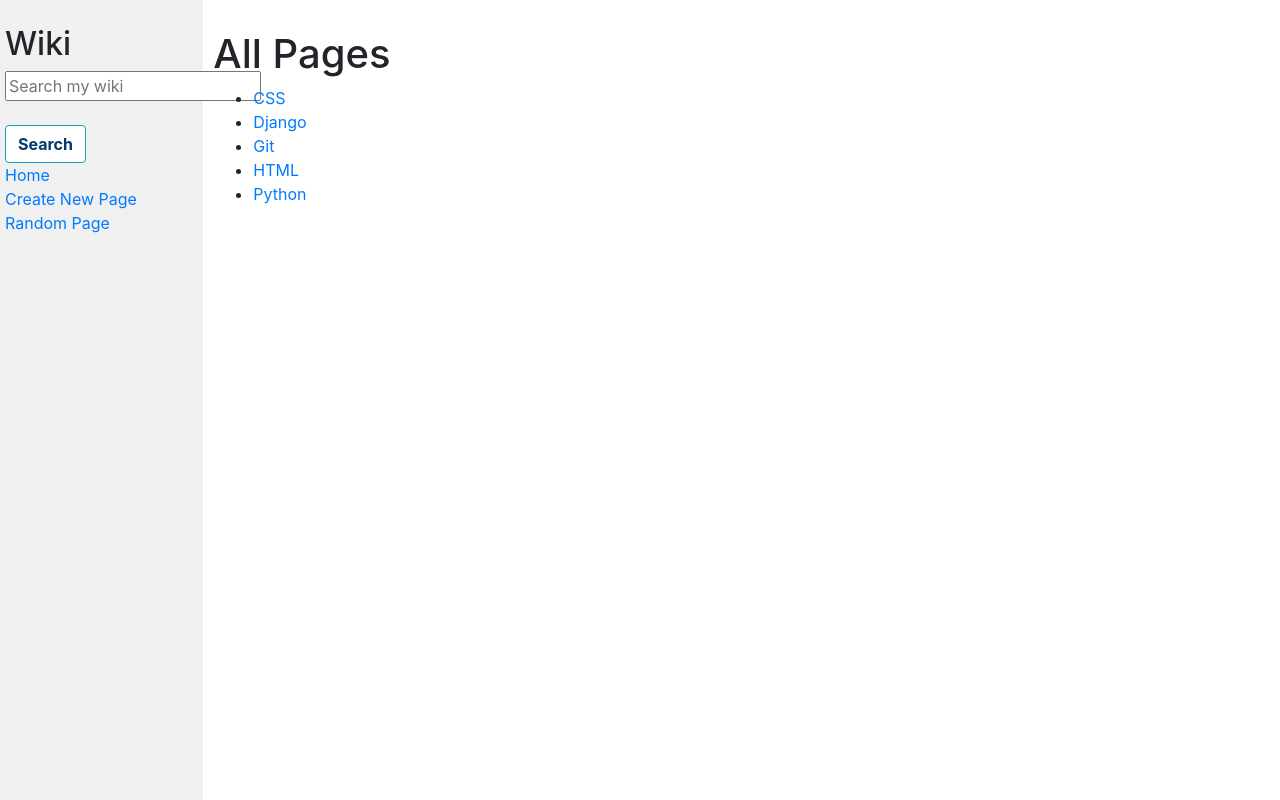
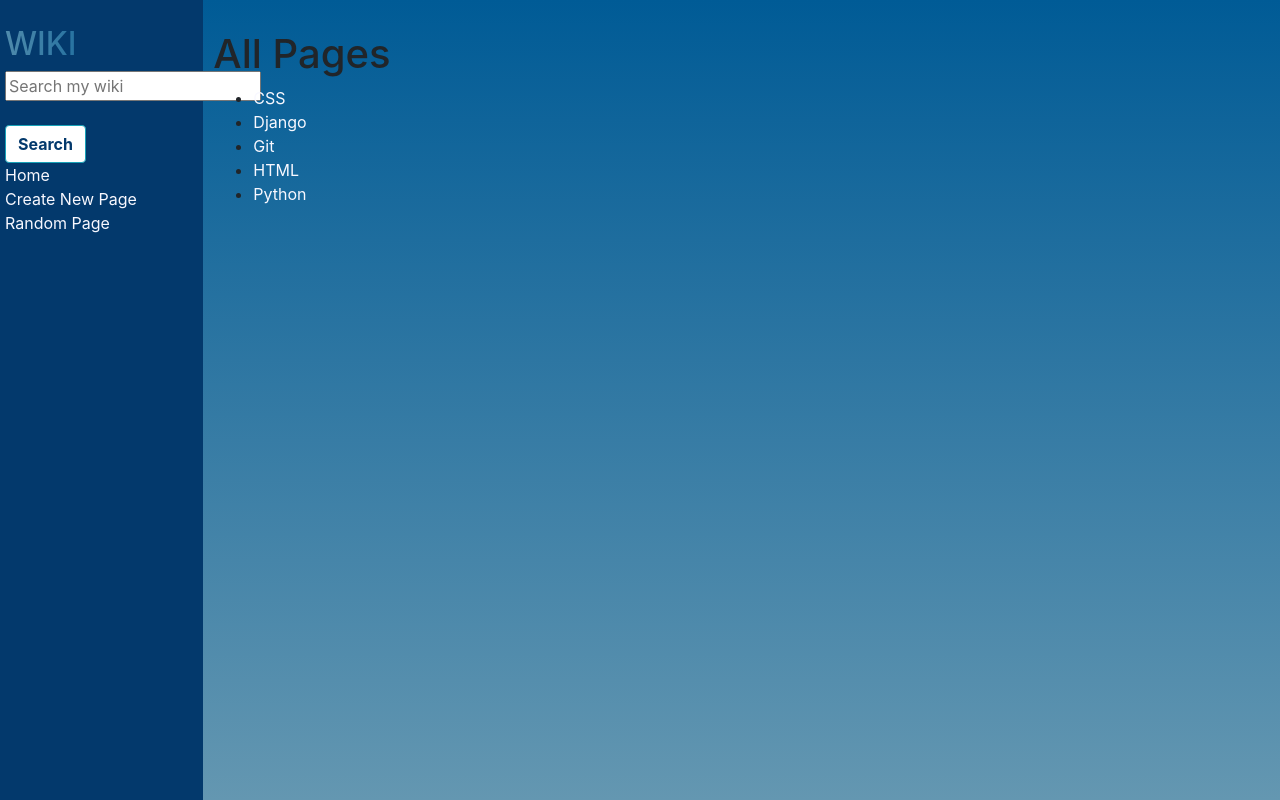
Before and after one commit to harelf3/wiki, a Django app: page / in a window 1280 px wide. Run offline with Django 3.2, Linux system fonts and the light colour scheme; the page is wider than the window, and the part outside it is not shown; some libraries are stand-ins or nearby versions.

Commit message:
Update styles.css

```diff
--- a/encyclopedia/static/encyclopedia/styles.css
+++ b/encyclopedia/static/encyclopedia/styles.css
@@ -1,6 +1,8 @@
 body {
     margin: 0;
-    background-color: white;
+
+    background-image: linear-gradient( #005b96,#6497b1);
+
 }
 
 code {
@@ -28,7 +30,7 @@ textarea {
 }
 
 .sidebar {
-    background-color: #f0f0f0;
+    background-color: #03396c ;
     height: 100vh;
     padding: 20px;
 }
@@ -36,3 +38,40 @@ textarea {
 .sidebar h2 {
     margin-top: 5px;
 }
+
+.gradient{
+    text-transform: uppercase;
+    background-image: linear-gradient(to right, #6497b1, #005b96, #f8f8ff, #03396c);
+    -webkit-background-clip: text;
+    background-clip: text;
+    color: transparent;
+
+    background-size: 300%;
+    background-position: -100%;
+
+    animation: animatedText 5s infinite alternate-reverse;
+  }
+
+  @keyframes animatedText{
+    to{
+      background-position: 100%;
+    }
+  }
+
+  a:hover {
+    color: #03396c;
+    background-color: transparent;
+    text-decoration: underline;
+  }
+
+  a:link {
+    color: #f8f8ff;
+    background-color: transparent;
+    text-decoration: none;
+  }
+
+  a:visited {
+    color: #f8f8ff;
+    background-color: transparent;
+    text-decoration: none;
+  }
```
